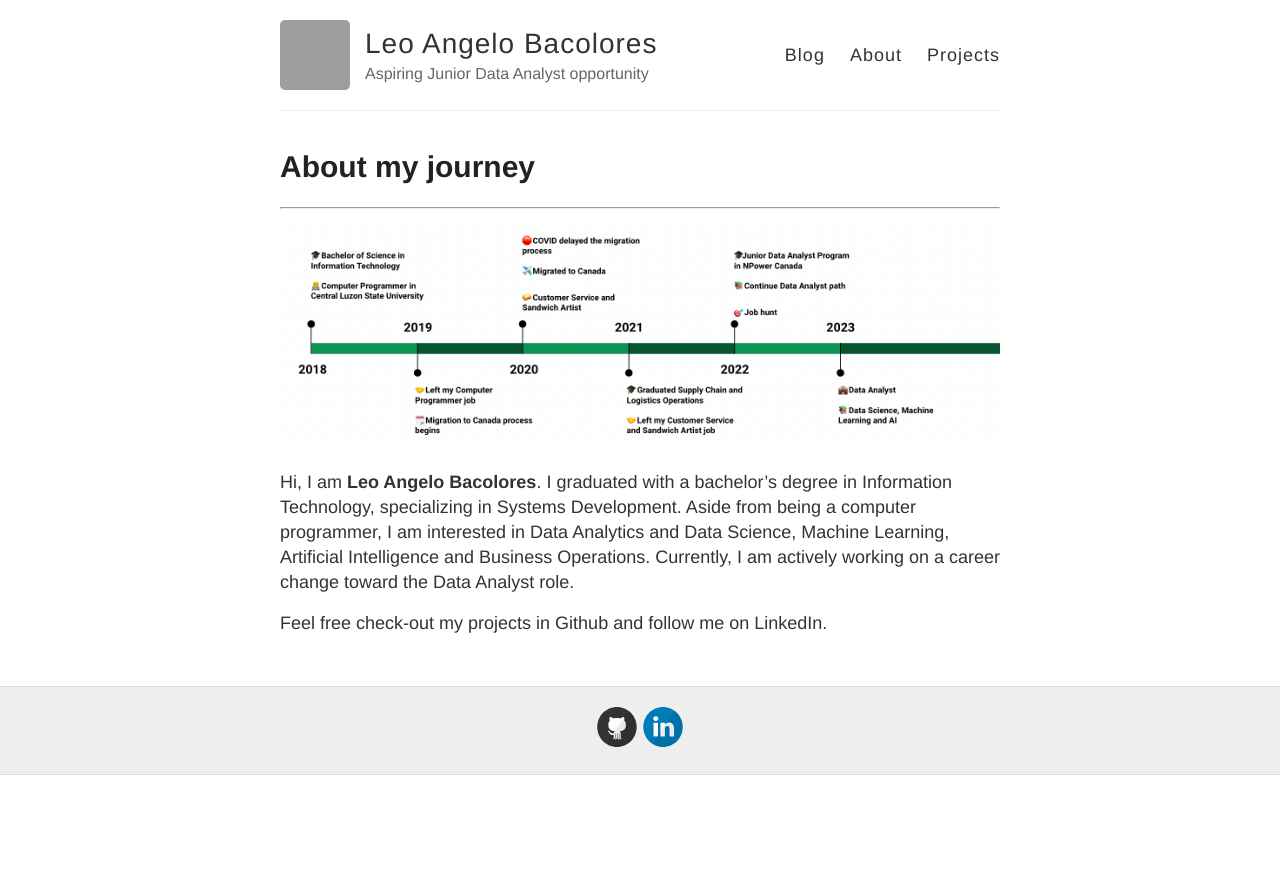
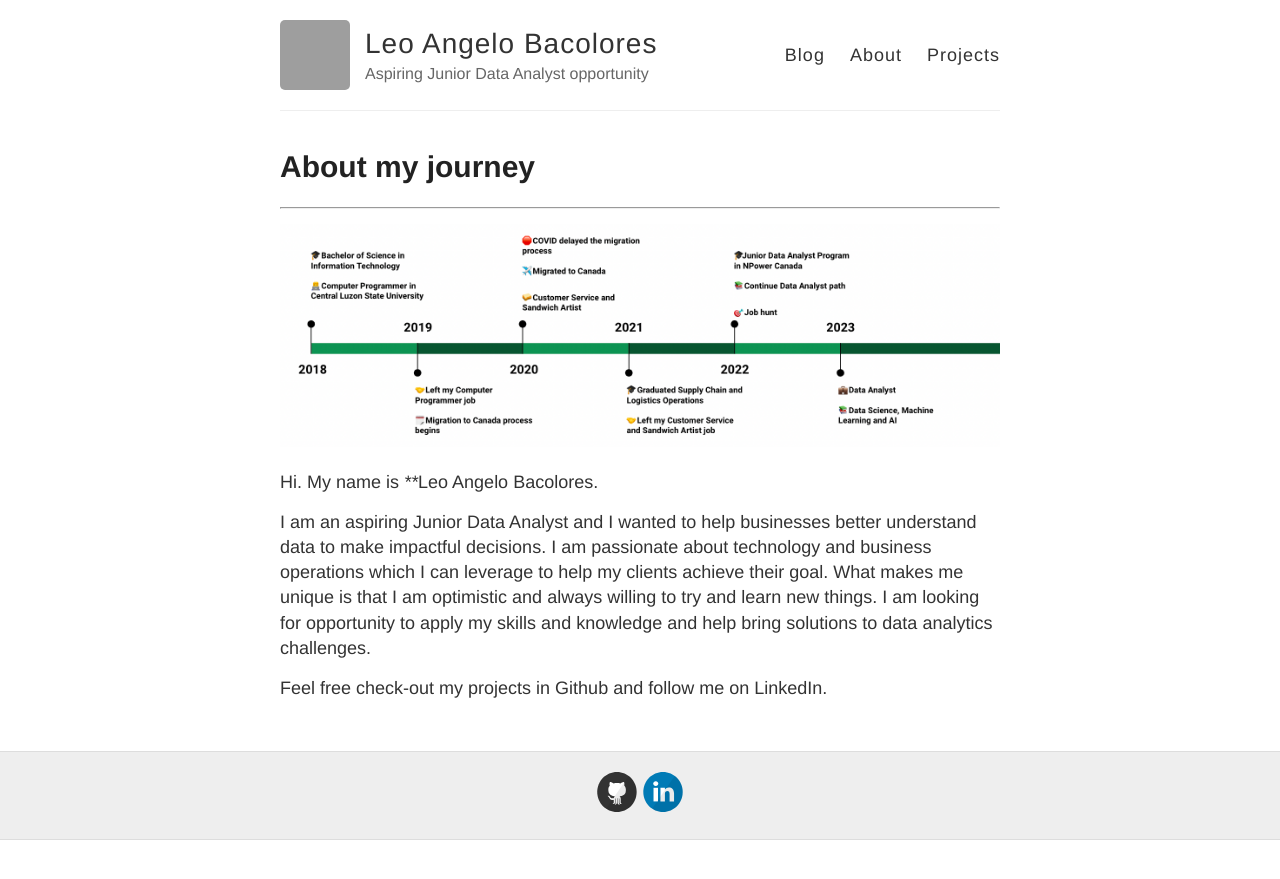
Before and after one commit to leoangelovb/resume-based-on-jekyll, a Jekyll site: the page built from about.md, in a window 1280 px wide. Shown: the top 879 px of the page. Built offline with Jekyll 4.4.1, drawn with Linux system fonts in a browser that asks for light colours; grey boxes are pictures that could not be loaded.

Commit message:
Update about.md

```diff
--- a/about.md
+++ b/about.md
@@ -8,6 +8,8 @@ published: true
 ![career-map.png]({{site.baseurl}}/images/career-map.png)
 
 
-Hi, I am **Leo Angelo Bacolores**. I graduated with a bachelor's degree in Information Technology, specializing in Systems Development. Aside from being a computer programmer, I am interested in Data Analytics and Data Science, Machine Learning, Artificial Intelligence and Business Operations. Currently, I am actively working on a career change toward the Data Analyst role.
+Hi. My name is ****Leo Angelo Bacolores.
+
+I am an aspiring Junior Data Analyst and I wanted to help businesses better understand data to make impactful decisions. I am passionate about technology and business operations which I can leverage to help my clients achieve their goal. What makes me unique is that I am optimistic and always willing to try and learn new things. I am looking for opportunity to apply my skills and knowledge and help bring solutions to data analytics challenges.
 
 Feel free check-out my projects in Github and follow me on LinkedIn.
```
